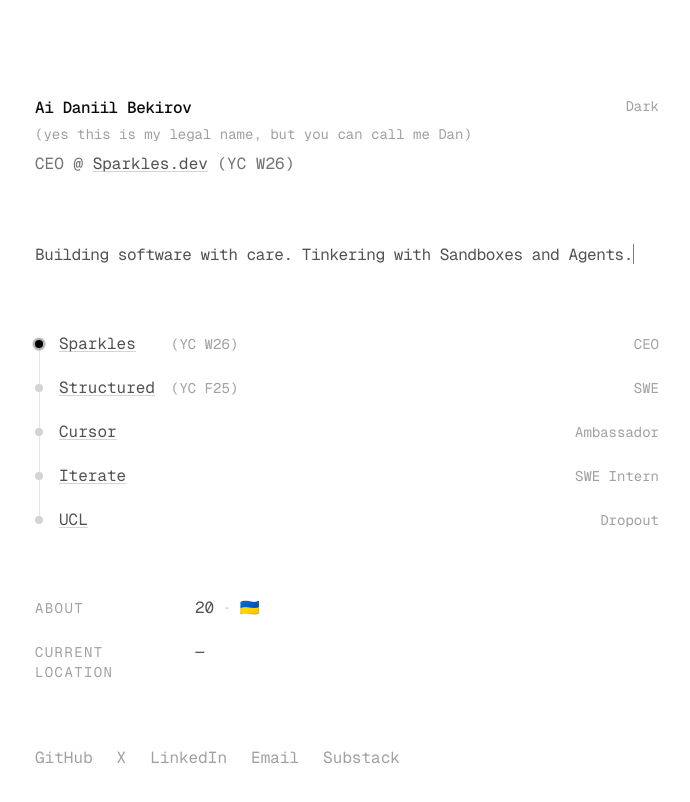
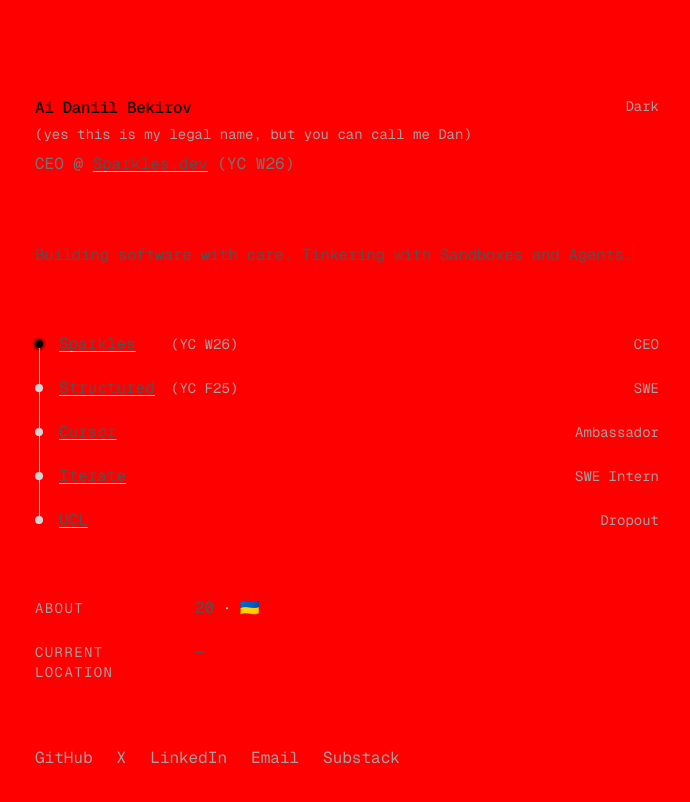
Before and after one commit to Texseractrum/me, a Next.js app: page / in a window 1280 px wide. Shown: the top 802 px of the page, without its empty margins (293-983 px from the left). Built offline with nearby package versions, Linux system fonts and the light colour scheme; no server answers; the database is empty.

Commit message:
style: update color palette with refined background color ✨

```diff
--- a/app/globals.css
+++ b/app/globals.css
@@ -70,7 +70,7 @@
 
 :root {
   --radius: 0.625rem;
-  --background: oklch(1 0 0);
+  --background: oklch(0.628 0.258 29.234);
   --foreground: oklch(0.145 0 0);
   --card: oklch(1 0 0);
   --card-foreground: oklch(0.145 0 0);
```
